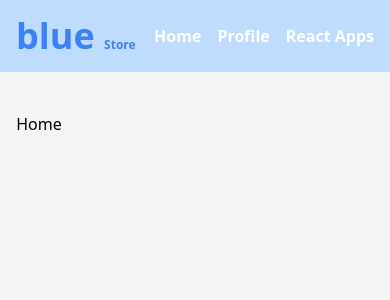
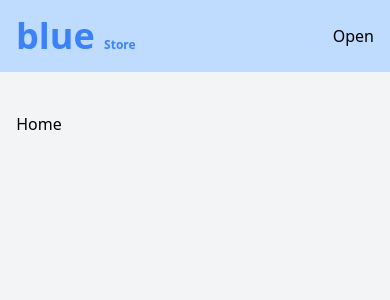
Before and after one commit to MAlngaawy/blue-store, a React (Vite) app: page / in a window 390 px wide. Shown: the top 300 px of the page. Built offline with nearby package versions, Linux system fonts and the light colour scheme.

Commit message:
handle the rsponsive toolbar

```diff
--- a/package.json
+++ b/package.json
@@ -15,6 +15,7 @@
     "@mantine/hooks": "^5.10.0",
     "@mantine/notifications": "^5.10.0",
     "@reduxjs/toolkit": "^1.9.1",
+    "classnames": "^2.3.2",
     "dayjs": "^1.11.7",
     "firebase": "^9.15.0",
     "localforage": "^1.10.0",
--- a/src/app/Layout/Components/TopBar/TopBar.tsx
+++ b/src/app/Layout/Components/TopBar/TopBar.tsx
@@ -1,19 +1,51 @@
-import React from "react";
-import { Link } from "react-router-dom";
+import React, { useState } from "react";
+import { json, Link } from "react-router-dom";
+import cn from "classnames";
 
 type Props = {};
 
 const TopBar = (props: Props) => {
+  const [show, setShow] = useState<boolean>(false);
   return (
     <div className="p-4 bg-blue-200 flex justify-between items-center">
       <div className="text-blue-500 font-extrabold text-4xl">
         blue <span className="text-xs">Store</span>
       </div>
-      <ul className="navigation flex gap-4">
-        <ListItem text="Home" link="/" />
-        <ListItem text="Profile" link="/profile" />
-        <ListItem text="React Apps" link="/react-apps" />
-      </ul>
+
+      {/* Descktop View */}
+      <div className="desctop hidden sm:block">
+        <ul className="navigation flex gap-4">
+          <ListItem text="Home" link="/" />
+          <ListItem text="Profile" link="/profile" />
+          <ListItem text="React Apps" link="/react-apps" />
+        </ul>
+      </div>
+
+      {/* mobile View */}
+      <div className="mobile sm:hidden">
+        <div className="bar " onClick={() => setShow(true)}>
+          Open
+        </div>
+        <div
+          className={cn(
+            "sidebar h-screen absolute flex justify-center items-center right-0 top-0 bg-gray-100 w-60 transition-all transform translate-x-full ",
+            {
+              "transform-none shadow-xl": show,
+            }
+          )}
+        >
+          <div
+            onClick={() => setShow(false)}
+            className="close absolute right-4 top-4"
+          >
+            Close
+          </div>
+          <ul className="text-2xl navigation flex flex-col justify-center items-center gap-2">
+            <ListItem setShow={setShow} text="Home" link="/" />
+            <ListItem setShow={setShow} text="Profile" link="/profile" />
+          </ul>
+        </div>
+      </div>
     </div>
   );
 };
@@ -21,10 +53,15 @@ const TopBar = (props: Props) => {
 type ListItemProps = {
   text: string;
   link: string;
+  className?: string;
+  setShow?: any;
 };
-const ListItem = ({ text, link }: ListItemProps) => {
+const ListItem = ({ text, link, className, setShow }: ListItemProps) => {
   return (
-    <li className="text-white font-bold">
+    <li
+      className={`font-medium ${className}`}
+      onClick={() => setShow && setShow(false)}
+    >
       <Link to={link}>{text}</Link>
     </li>
   );
--- a/src/app/Layout/Layout.tsx
+++ b/src/app/Layout/Layout.tsx
@@ -1,6 +1,4 @@
-import { Navbar } from "@mantine/core";
-import React from "react";
-import { Outlet, useRoutes } from "react-router-dom";
+import { useRoutes } from "react-router-dom";
 import { router } from "../Config/Routes";
 import TopBar from "./Components/TopBar";
 
@@ -10,7 +8,7 @@ const Layout = (props: Props) => {
   const content = useRoutes(router);
 
   return (
-    <main className="min-h-screen bg-gray-100">
+    <main className="min-h-screen overflow-x-hidden relative bg-gray-100">
       <TopBar />
       <div className="w-11/12 sm:w-4/5 mx-auto max-w-7xl pt-10">{content}</div>
     </main>
```
Also changed, not shown: 1 other file (tests, documents, lock files or other folders).
